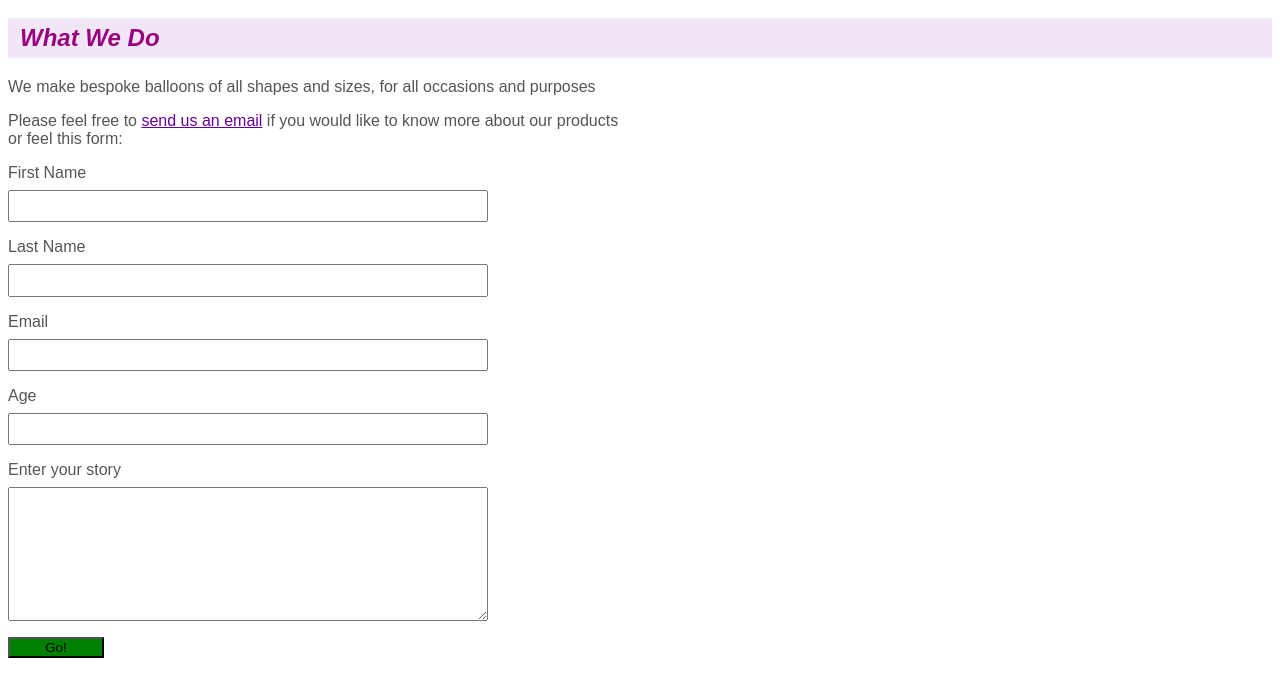
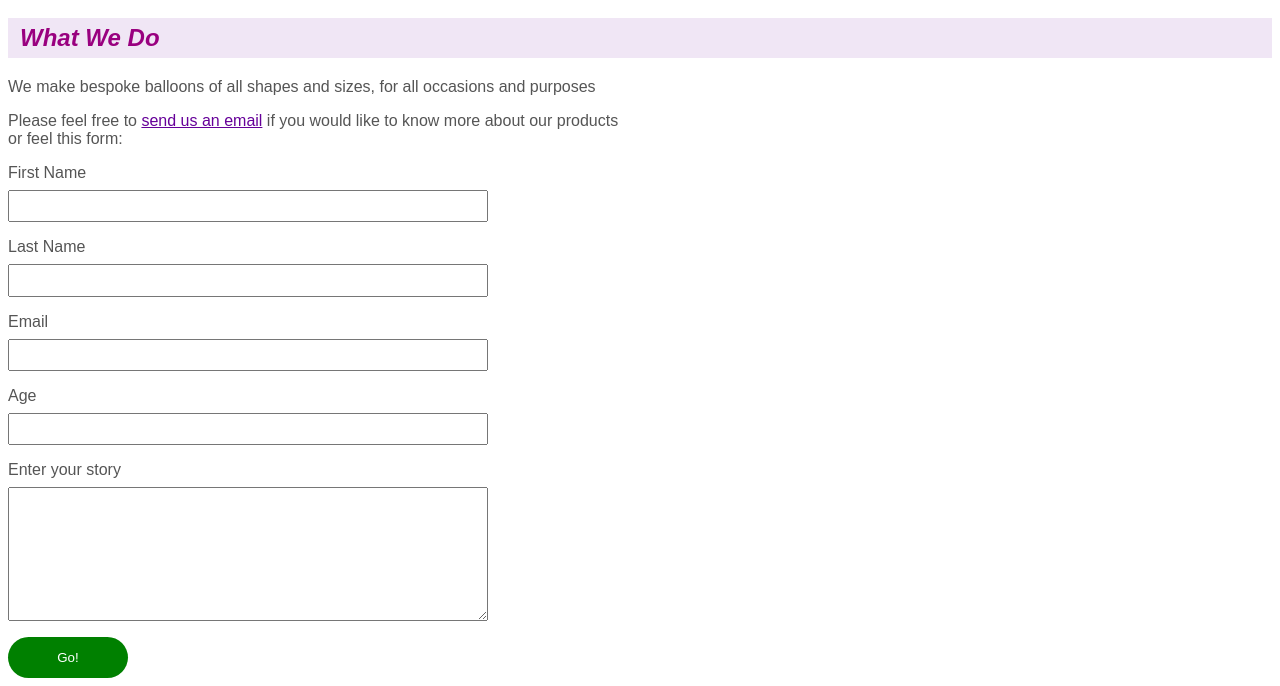
Before and after one commit to OleksiiLepetiukha/baloons-website, a plain HTML site: page contact-us.html in a window 1280 px wide. Shown: the part 182-868 px from the top of the page. Drawn offline with Linux system fonts and the light colour scheme.

Commit message:
styled button

```diff
--- a/styles/baloons.css
+++ b/styles/baloons.css
@@ -102,7 +102,7 @@ form {
 }
 
 @media screen and (min-width: 40em) {
-    form{
+    form {
         width: 30em;
     }
 }
@@ -121,7 +121,10 @@ textarea {
 }
 
 button {
-    width: 20%;
-    height: 20%;
+    width: 25%;
+    padding: 1em;
     background-color: green;
+    border: none;
+    border-radius: 25px;
+    color: #fff;
 }
```
